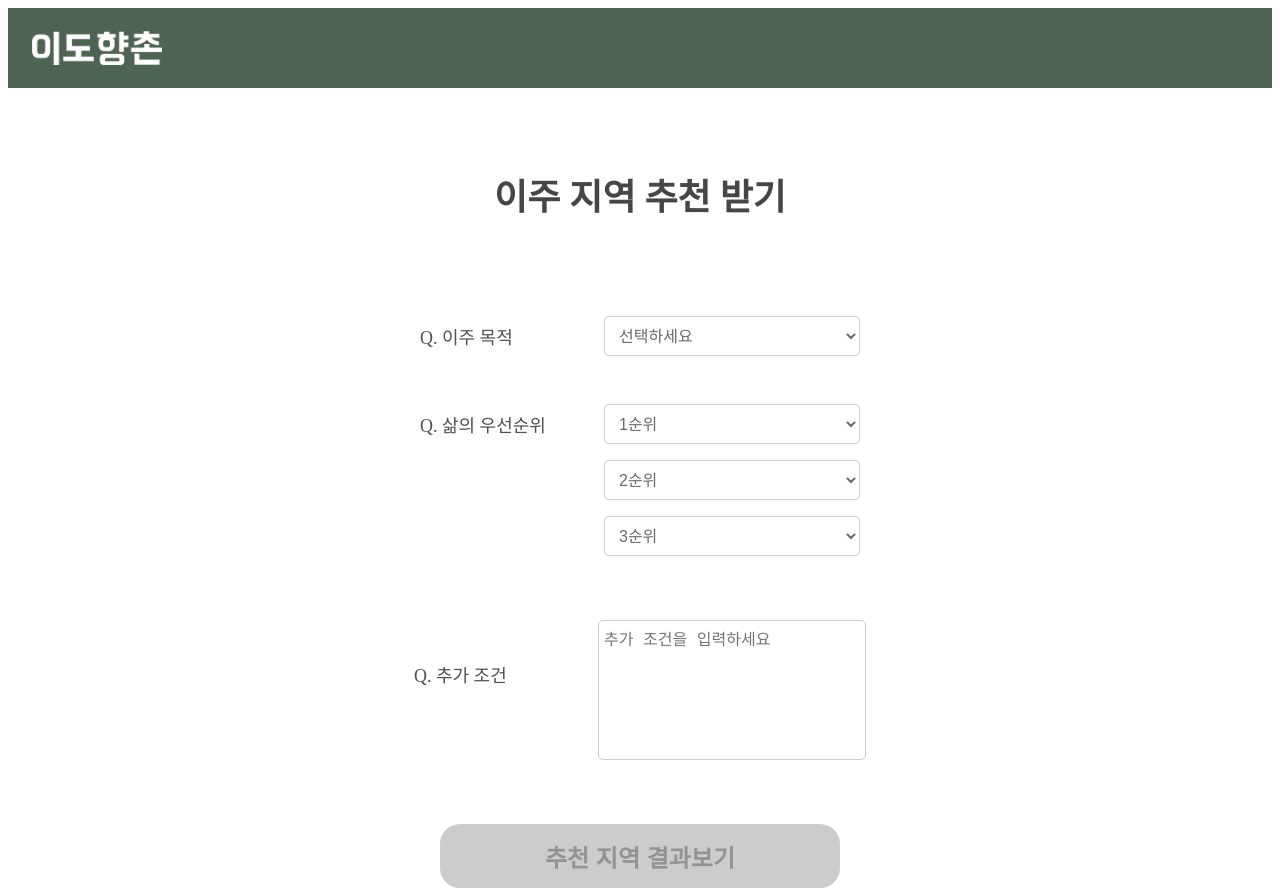
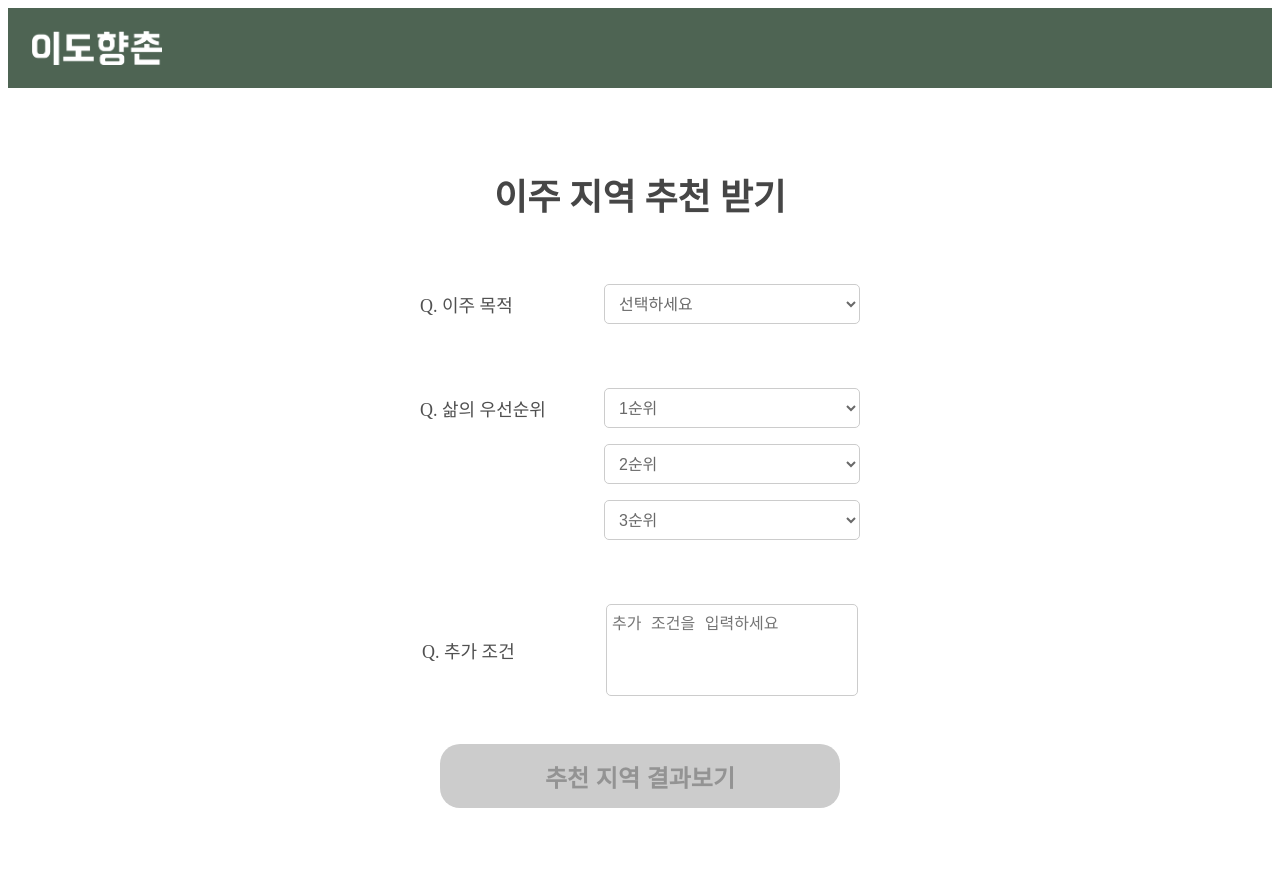
Before and after one commit to gdg-baekya-team20/move-to-village-FE, a React (Vite) app: page /form in a window 1280 px wide. After the commit the page ends 816 px from the top, so only its background shows below. Built offline with nearby package versions, Linux system fonts and the light colour scheme.

Commit message:
[Chore] 추천 입력 페이지 기타 기능 추가

```diff
--- a/src/component/Input.jsx
+++ b/src/component/Input.jsx
@@ -8,6 +8,8 @@ function Input() {
 
     const navigate = useNavigate();
     const [purpose, setPurpose] = useState("");
+    const [customPurpose, setCustomPurpose] = useState('');
+
     const [priority1, setPriority1] = useState('');
       const [priority2, setPriority2] = useState('');
       const [priority3, setPriority3] = useState('');
@@ -16,8 +18,17 @@ function Input() {
       const isFormValid = purpose && priority1 && priority2 && priority3 && additionalConditions;
 
     const handleSelectChange = (event) => {
-        setPurpose(event.target.value); // 드롭다운 값 변경 처리
-      };
+        setPurpose(event.target.value);
+
+        // "기타"를 선택하면 customPurpose 초기화
+        if (event.target.value !== '기타') {
+            setCustomPurpose('');
+        }
+    };
+
+    const handleCustomPurposeChange = (event) => {
+        setCustomPurpose(event.target.value);
+    };
 
       const handleTextAreaChange = (event) => {
         setAdditionalConditions(event.target.value);
@@ -71,10 +82,22 @@ function Input() {
                     <option value="일자리">일자리</option>
                     <option value="삶의질">삶의 질</option>
                     <option value="귀향및은퇴">귀향 및 은퇴</option>
-                    <option value="없음">없음</option>
+                    <option value="기타">기타</option>
               </Select>
             </Row>
+            <Row>
+                <Text></Text>
+              {purpose === '기타' && (
+                <Area
+                    type="text"
+                    placeholder="이주 목적을 입력하세요"
+                    value={customPurpose}
+                    onChange={handleCustomPurposeChange}
+                />
+            )}
+            </Row>
             <PriorityBox>
+
             <Row>
               <Text>Q. 삶의 우선순위</Text>
                 <Select value={priority1} onChange={(event) => setPriority1(event.target.value)}>
@@ -120,7 +143,9 @@ function Input() {
             <Text>Q. 추가 조건</Text>
             <Area value={additionalConditions} onChange={handleTextAreaChange} placeholder="추가 조건을 입력하세요" />
         </Row>
+        <ButtonContainer>
         <Button text="추천 지역 결과보기" onClick={handleClick} disabled={!isFormValid}/>
+        </ButtonContainer>
         </Container>
     </div>
   )
@@ -139,7 +164,7 @@ const Container = styled.div`
 const Title = styled.div`
     font-size: 36px;
     margin-top: 5rem;
-    margin-bottom: 5rem;
+    margin-bottom: 3rem;
     color: #464646;
     font-weight: bold;
 `;
@@ -186,8 +211,8 @@ const PriorityBox = styled.div`
 `;
 
 const Area = styled.textarea`
-    width: 16rem;
-    height: 8rem;
+    width: 15rem;
+    height: 5rem;
     color: #000000; /* 텍스트 색상 변경 */
     border-style: solid;
     border-width: 1.2px;
@@ -196,7 +221,7 @@ const Area = styled.textarea`
     overflow: auto;
     font-size: 16px; /* 글꼴 크기 */
     border-radius:5px;
-    margin-bottom: -2rem;
+    /* margin-bottom: -1rem; */
     padding: 5px;
 
     ::placeholder {
@@ -208,3 +233,7 @@ const Area = styled.textarea`
         border-color: #4E6453; /* 포커스 시 테두리 색상 변경 */
     }
 `;
+
+const ButtonContainer = styled.div`
+  margin-top: -3rem;
+`;
```
